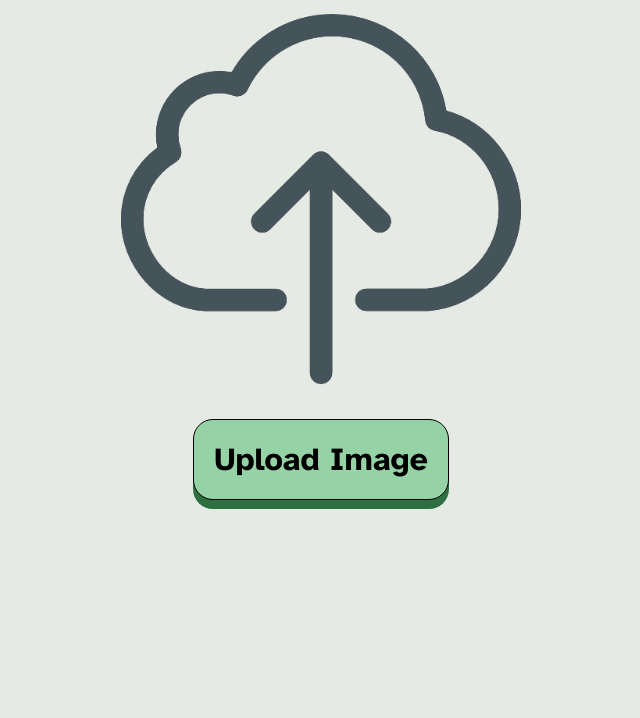
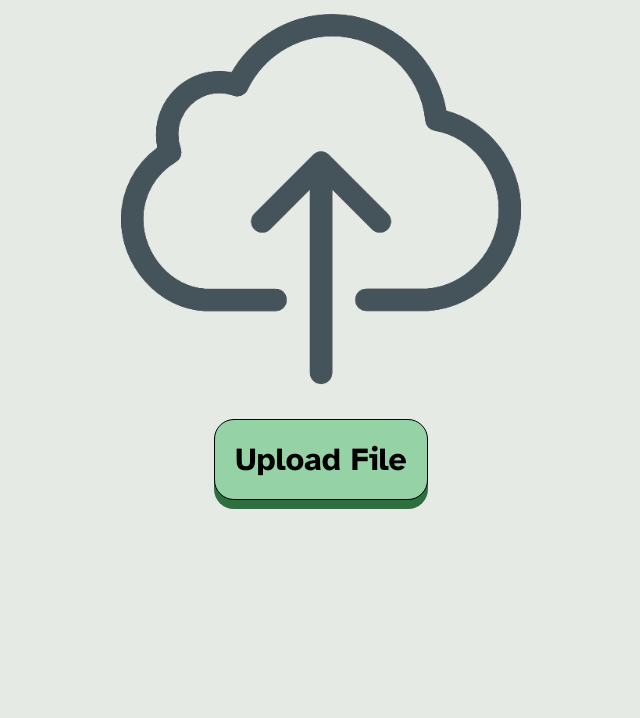
Before and after one commit to Bimpiel/EngagingReader, a Flask app: page / in a window 1280 px wide. Shown: the part 161-879 px from the top of the page, without its empty margins (319-959 px from the left). Run offline with Flask 3, Linux system fonts and the light colour scheme; parts of the project's set-up code (start-up, migrations or seed data) failed here and were passed over; some libraries are stand-ins or nearby versions.

Commit message:
Add comprehensive PDF multi-page document support
- Enable PDF file uploads alongside existing image support
- Update HTML file input accept attribute to include PDF files (.pdf, application/pdf)
- Rename process_image() to process_file() for handling both images and PDFs
- Add PDF-specific processing logic with direct file handling (no image standardization)
- Update get_latest_image() to get_latest_file() with PDF extension support
- Enhance JavaScript validation to support PDF MIME types and extensions
- Update UI labels from 'Upload Image' to 'Upload File' for clarity
- Maintain existing image optimization and standardization for image files
- Add robust cross-browser PDF support through dual MIME type and extension validation
- Update Gemini prompt to handle both image and PDF document analysis

```diff
--- a/app.py
+++ b/app.py
@@ -54,9 +54,9 @@ def initialize_genai_client():
 # Create the client once and reuse it globally
 client = initialize_genai_client()
 
-# === Helper Function: Get Latest Image ===
-def get_latest_image(directory="uploads", extensions=("jpg", "jpeg", "png", "heic", "heif")):
-    # Find all image files with matching extensions
+# === Helper Function: Get Latest File ===
+def get_latest_file(directory="uploads", extensions=("jpg", "jpeg", "png", "heic", "heif", "pdf")):
+    # Find all supported files with matching extensions
     files = [f for ext in extensions for f in glob.glob(os.path.join(directory, f"*.{ext}"))]
     return max(files, key=os.path.getmtime) if files else None  # Return latest one or None
 
@@ -116,10 +116,10 @@ def standardize_image(input_image_bytes: bytes, options: dict = None) -> bytes:
         # Re-raising the exception allows the calling function to handle the error
         raise
 
-# === Core Function: Process Uploaded Image and Extract Markdown ===
-def process_image(image_path):
+# === Core Function: Process Uploaded File and Extract Markdown ===
+def process_file(file_path):
     # Create a prompt to guide Gemini on how to extract the data
-    text_prompt = types.Part.from_text(text="""Act as an expert document intelligence agent. Your mission is to analyze the image, process its content based on the rules below, and generate a clean, well-structured Markdown document.
+    text_prompt = types.Part.from_text(text="""Act as an expert document intelligence agent. Your mission is to analyze the document (image or PDF), process its content based on the rules below, and generate a clean, well-structured Markdown document.
 
 Step 1: Language Processing Rule
 
@@ -156,38 +156,48 @@ Footnotes:
 
 Completeness: Ensure all extracted (or translated) text, including any URLs, is present in the final output.""")
 
-    # Read and standardize the image for optimal OCR processing
-    with open(image_path, "rb") as img_file:
-        original_image_bytes = img_file.read()
+    # Read and process the file (image or PDF)
+    with open(file_path, "rb") as file:
+        original_file_bytes = file.read()
 
-    try:
-        # Standardize the image to improve OCR accuracy and reduce processing time
-        standardized_image_bytes = standardize_image(original_image_bytes)
-        logger.info(f"Image standardized: {len(original_image_bytes)} -> {len(standardized_image_bytes)} bytes")
+    # Determine file type based on extension
+    _, file_extension = os.path.splitext(file_path.lower())
 
-        # Use standardized image data
-        image_data = standardized_image_bytes
-        mime_type = "image/jpeg"  # Standardized images are always JPEG
+    if file_extension == '.pdf':
+        # Handle PDF files directly - no standardization needed
+        file_data = original_file_bytes
+        mime_type = "application/pdf"
+        logger.info(f"Processing PDF file: {len(original_file_bytes)} bytes")
 
-    except Exception as e:
-        # Fall back to original image if standardization fails
-        logger.warning(f"Image standardization failed, using original: {e}")
-        image_data = original_image_bytes
+    else:
+        # Handle image files with standardization
+        try:
+            # Standardize the image to improve OCR accuracy and reduce processing time
+            standardized_image_bytes = standardize_image(original_file_bytes)
+            logger.info(f"Image standardized: {len(original_file_bytes)} -> {len(standardized_image_bytes)} bytes")
 
-        # Determine MIME type based on file extension for fallback
-        _, file_extension = os.path.splitext(image_path.lower())
-        if file_extension in ['.png']:
-            mime_type = "image/png"
-        elif file_extension in ['.jpg', '.jpeg']:
-            mime_type = "image/jpeg"
-        elif file_extension in ['.heic', '.heif']:
-            mime_type = "image/heic"
-        else:
-            # Default to JPEG for unsupported formats
-            mime_type = "image/jpeg"
+            # Use standardized image data
+            file_data = standardized_image_bytes
+            mime_type = "image/jpeg"  # Standardized images are always JPEG
 
-    image_part = types.Part.from_bytes(
-        data=image_data,
+        except Exception as e:
+            # Fall back to original image if standardization fails
+            logger.warning(f"Image standardization failed, using original: {e}")
+            file_data = original_file_bytes
+
+            # Determine MIME type based on file extension for fallback
+            if file_extension in ['.png']:
+                mime_type = "image/png"
+            elif file_extension in ['.jpg', '.jpeg']:
+                mime_type = "image/jpeg"
+            elif file_extension in ['.heic', '.heif']:
+                mime_type = "image/heic"
+            else:
+                # Default to JPEG for unsupported formats
+                mime_type = "image/jpeg"
+
+    file_part = types.Part.from_bytes(
+        data=file_data,
         mime_type=mime_type,
     )
 
@@ -195,7 +205,7 @@ Completeness: Ensure all extracted (or translated) text, including any URLs, is
     contents = [
         types.Content(
             role="user",
-            parts=[text_prompt, image_part]
+            parts=[text_prompt, file_part]
         )
     ]
 
@@ -239,8 +249,8 @@ def upload_file():
     file.save(filepath)
 
     try:
-        # Process image and return the extracted markdown text
-        extracted_markdown = process_image(filepath)
+        # Process file (image or PDF) and return the extracted markdown text
+        extracted_markdown = process_file(filepath)
         return jsonify({
             "markdown": extracted_markdown,
             "filename": file.filename
--- a/static/javascript.js
+++ b/static/javascript.js
@@ -300,23 +300,23 @@ async function uploadImage() {
 
     const file = fileInput.files[0];
 
-    // Validate file type
-    const allowedTypes = ['image/jpeg', 'image/jpg', 'image/png', 'image/heic', 'image/heif'];
-    const allowedExtensions = ['.jpg', '.jpeg', '.png', '.heic', '.heif'];
+    // Validate file type - support images and PDFs
+    const allowedTypes = ['image/jpeg', 'image/jpg', 'image/png', 'image/heic', 'image/heif', 'application/pdf'];
+    const allowedExtensions = ['.jpg', '.jpeg', '.png', '.heic', '.heif', '.pdf'];
 
     // Check both MIME type and file extension (HEIC files might not have proper MIME type on all browsers)
     const fileName = file.name.toLowerCase();
     const hasValidExtension = allowedExtensions.some(ext => fileName.endsWith(ext));
 
     if (!allowedTypes.includes(file.type) && !hasValidExtension) {
-        showError("Please select a valid image file (JPEG, PNG, or HEIC).");
+        showError("Please select a valid file (JPEG, PNG, HEIC, or PDF).");
         return;
     }
 
     // Check file size (50MB limit - generous for high-quality documents)
     const maxSize = 50 * 1024 * 1024; // 50MB in bytes
     if (file.size > maxSize) {
-        showError("File size exceeds 50MB limit. Please choose a smaller file or compress your image.");
+        showError("File size exceeds 50MB limit. Please choose a smaller file.");
         return;
     }
 
--- a/templates/index.html
+++ b/templates/index.html
@@ -21,9 +21,9 @@
 
     <div id="upload-container">
         <div id="drop-area" class="drop-area">
-            <img src="static/assets/upload.png" alt="Upload Image">
-            <label for="fileInput" class="labBtn">Upload Image</label>
-            <input type="file" id="fileInput" accept="image/*,.png,.jpg,.jpeg,.heic,.heif">
+            <img src="static/assets/upload.png" alt="Upload File">
+            <label for="fileInput" class="labBtn">Upload File</label>
+            <input type="file" id="fileInput" accept="image/*,.png,.jpg,.jpeg,.heic,.heif,.pdf,application/pdf">
         </div>
     </div>
 
```
